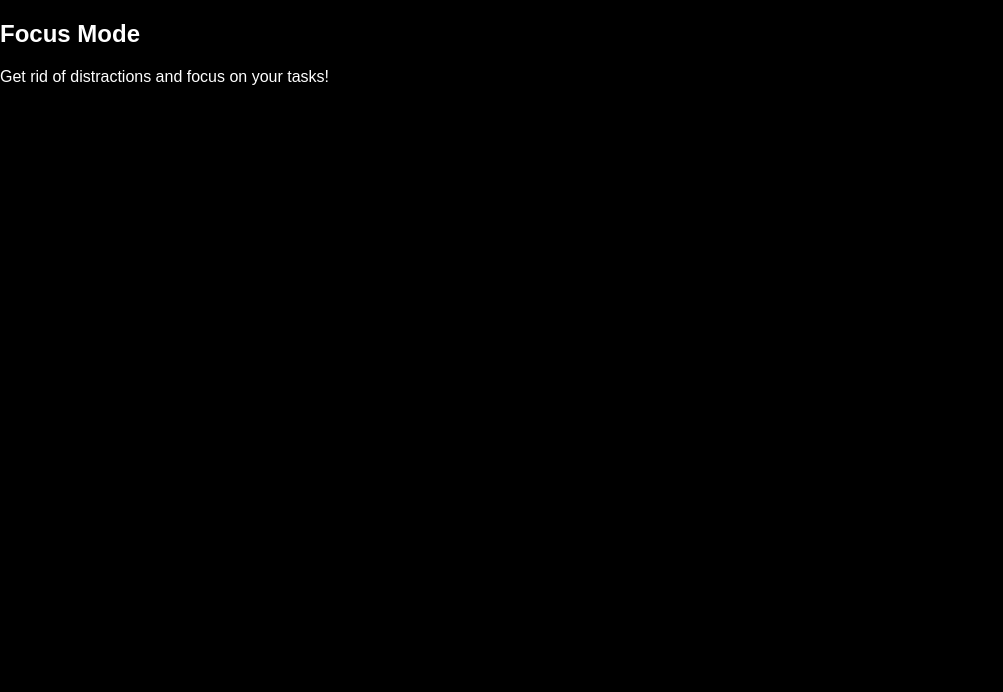
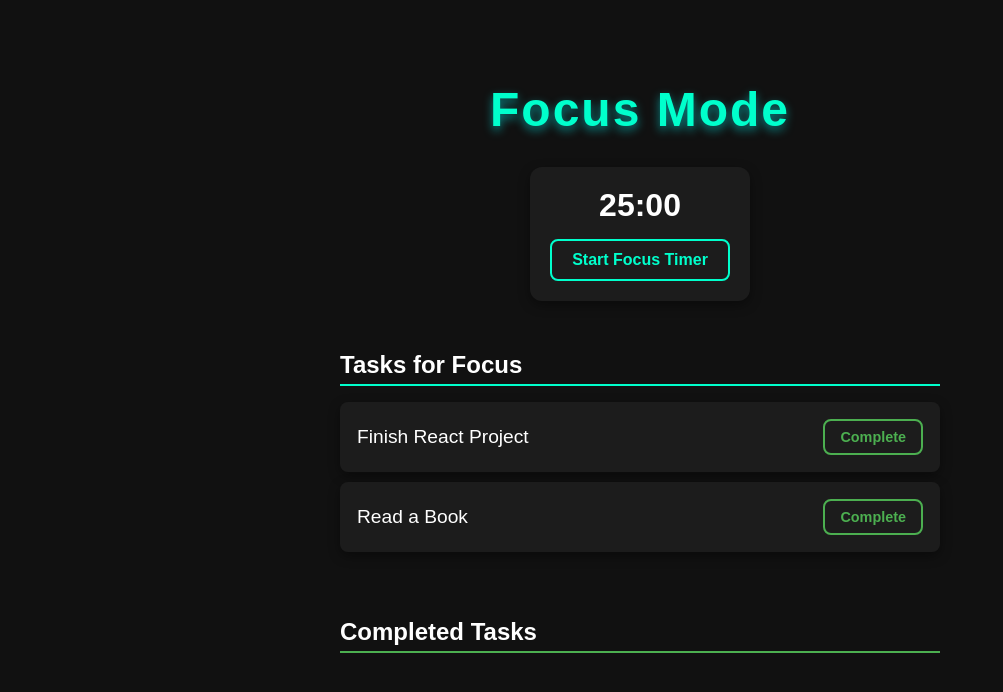
Before and after one commit to pavaniselvakumar/Productivity-Tracker, a React (Vite) app: page /focus-mode in a window 1280 px wide. Shown: the top 692 px of the page, without its empty margins (0-1003 px from the left). Built offline with nearby package versions, Linux system fonts and the light colour scheme.

Commit message:
Update FocusMode.js

```diff
--- a/src/components/FocusMode.js
+++ b/src/components/FocusMode.js
@@ -1,10 +1,193 @@
-import React from "react";
+import React, { useState } from "react";
 
 const FocusMode = () => {
+  const [timer, setTimer] = useState(25); // Default focus time is 25 minutes
+  const [isRunning, setIsRunning] = useState(false);
+  const [tasks, setTasks] = useState(["Finish React Project", "Read a Book"]); // Sample tasks for focus mode
+  const [completedTasks, setCompletedTasks] = useState([]);
+
+  const startTimer = () => {
+    setIsRunning(true);
+    const countdown = setInterval(() => {
+      setTimer((prev) => {
+        if (prev === 0) {
+          clearInterval(countdown);
+          setIsRunning(false);
+          alert("Focus session complete! Take a short break.");
+          return 25; // Reset to default focus time
+        }
+        return prev - 1;
+      });
+    }, 60000); // Countdown in minutes
+  };
+
+  const markTaskComplete = (index) => {
+    const task = tasks[index];
+    setCompletedTasks([...completedTasks, task]);
+    setTasks(tasks.filter((_, i) => i !== index));
+  };
+
   return (
-    <div>
-      <h2>Focus Mode</h2>
-      <p>Get rid of distractions and focus on your tasks!</p>
+    <div
+      style={{
+        fontFamily: "'Poppins', sans-serif",
+        padding: "50px",
+        background: "#111",
+        minHeight: "100vh",
+        display: "flex",
+        flexDirection: "column",
+        alignItems: "center",
+        color: "#fff",
+      }}
+    >
+      {/* Title */}
+      <h1
+        style={{
+          fontSize: "3rem",
+          marginBottom: "30px",
+          color: "#00ffcc",
+          textShadow: "0 4px 10px rgba(0, 255, 255, 0.5)",
+          letterSpacing: "2px",
+        }}
+      >
+        Focus Mode
+      </h1>
+
+      {/* Timer Section */}
+      <div
+        style={{
+          marginBottom: "30px",
+          padding: "20px",
+          background: "#1c1c1c",
+          borderRadius: "12px",
+          textAlign: "center",
+          boxShadow: "0 4px 12px rgba(0, 0, 0, 0.4)",
+        }}
+      >
+        <h2 style={{ fontSize: "2rem", margin: 0 }}>
+          {timer}:00 {isRunning ? "(Running...)" : ""}
+        </h2>
+        <button
+          onClick={startTimer}
+          disabled={isRunning}
+          style={{
+            marginTop: "15px",
+            padding: "10px 20px",
+            fontSize: "1rem",
+            fontWeight: "600",
+            color: "#00ffcc",
+            background: "transparent",
+            border: "2px solid #00ffcc",
+            borderRadius: "8px",
+            cursor: isRunning ? "not-allowed" : "pointer",
+            transition: "all 0.3s ease",
+          }}
+        >
+          Start Focus Timer
+        </button>
+      </div>
+
+      {/* Current Tasks */}
+      <div style={{ width: "100%", maxWidth: "600px", marginBottom: "30px" }}>
+        <h2
+          style={{
+            fontSize: "1.5rem",
+            marginBottom: "15px",
+            color: "#fff",
+            borderBottom: "2px solid #00ffcc",
+            paddingBottom: "5px",
+          }}
+        >
+          Tasks for Focus
+        </h2>
+        <ul style={{ listStyle: "none", padding: 0 }}>
+          {tasks.map((task, index) => (
+            <li
+              key={index}
+              style={{
+                display: "flex",
+                justifyContent: "space-between",
+                alignItems: "center",
+                padding: "15px",
+                marginBottom: "10px",
+                background: "#1c1c1c",
+                color: "#fff",
+                borderRadius: "8px",
+                border: "2px solid transparent",
+                transition: "transform 0.3s ease, box-shadow 0.3s ease",
+                boxShadow: "0 4px 12px rgba(0, 0, 0, 0.4)",
+              }}
+              onMouseOver={(e) => {
+                e.currentTarget.style.border = "2px solid #00ffcc";
+                e.currentTarget.style.transform = "scale(1.02)";
+              }}
+              onMouseOut={(e) => {
+                e.currentTarget.style.border = "2px solid transparent";
+                e.currentTarget.style.transform = "scale(1)";
+              }}
+            >
+              <span style={{ fontSize: "1.2rem" }}>{task}</span>
+              <button
+                onClick={() => markTaskComplete(index)}
+                style={{
+                  padding: "8px 15px",
+                  fontSize: "0.9rem",
+                  fontWeight: "600",
+                  color: "#4CAF50",
+                  background: "transparent",
+                  border: "2px solid #4CAF50",
+                  borderRadius: "8px",
+                  cursor: "pointer",
+                  transition: "all 0.3s ease",
+                }}
+                onMouseOver={(e) => {
+                  e.currentTarget.style.background = "#4CAF50";
+                  e.currentTarget.style.color = "#111";
+                }}
+                onMouseOut={(e) => {
+                  e.currentTarget.style.background = "transparent";
+                  e.currentTarget.style.color = "#4CAF50";
+                }}
+              >
+                Complete
+              </button>
+            </li>
+          ))}
+        </ul>
+      </div>
+
+      {/* Completed Tasks */}
+      <div style={{ width: "100%", maxWidth: "600px" }}>
+        <h2
+          style={{
+            fontSize: "1.5rem",
+            marginBottom: "15px",
+            color: "#fff",
+            borderBottom: "2px solid #4CAF50",
+            paddingBottom: "5px",
+          }}
+        >
+          Completed Tasks
+        </h2>
+        <ul style={{ listStyle: "none", padding: 0 }}>
+          {completedTasks.map((task, index) => (
+            <li
+              key={index}
+              style={{
+                padding: "15px",
+                marginBottom: "10px",
+                background: "#1c1c1c",
+                color: "#4CAF50",
+                borderRadius: "8px",
+                border: "2px solid #4CAF50",
+                textAlign: "center",
+              }}
+            >
+              {task}
+            </li>
+          ))}
+        </ul>
+      </div>
     </div>
   );
 };
```
